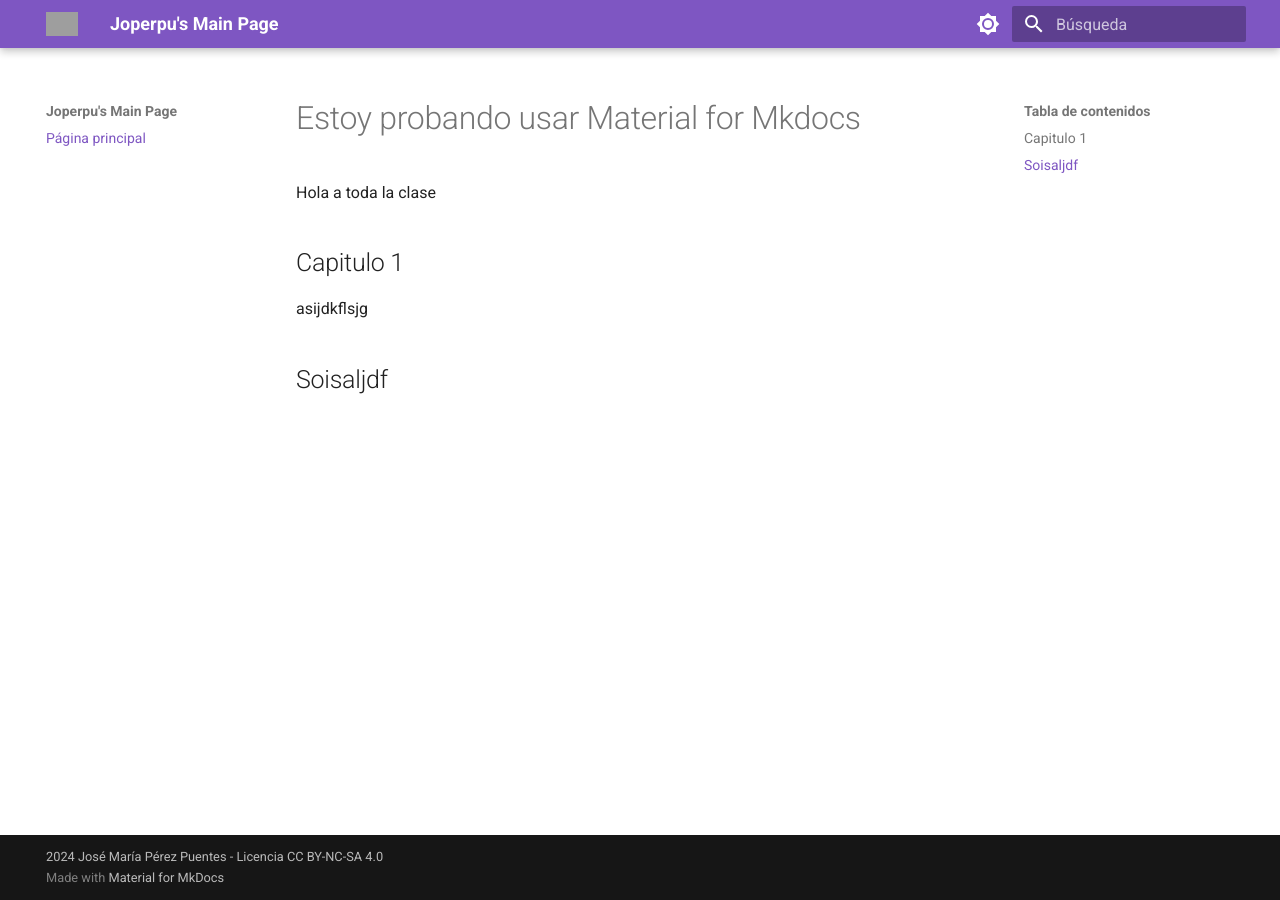
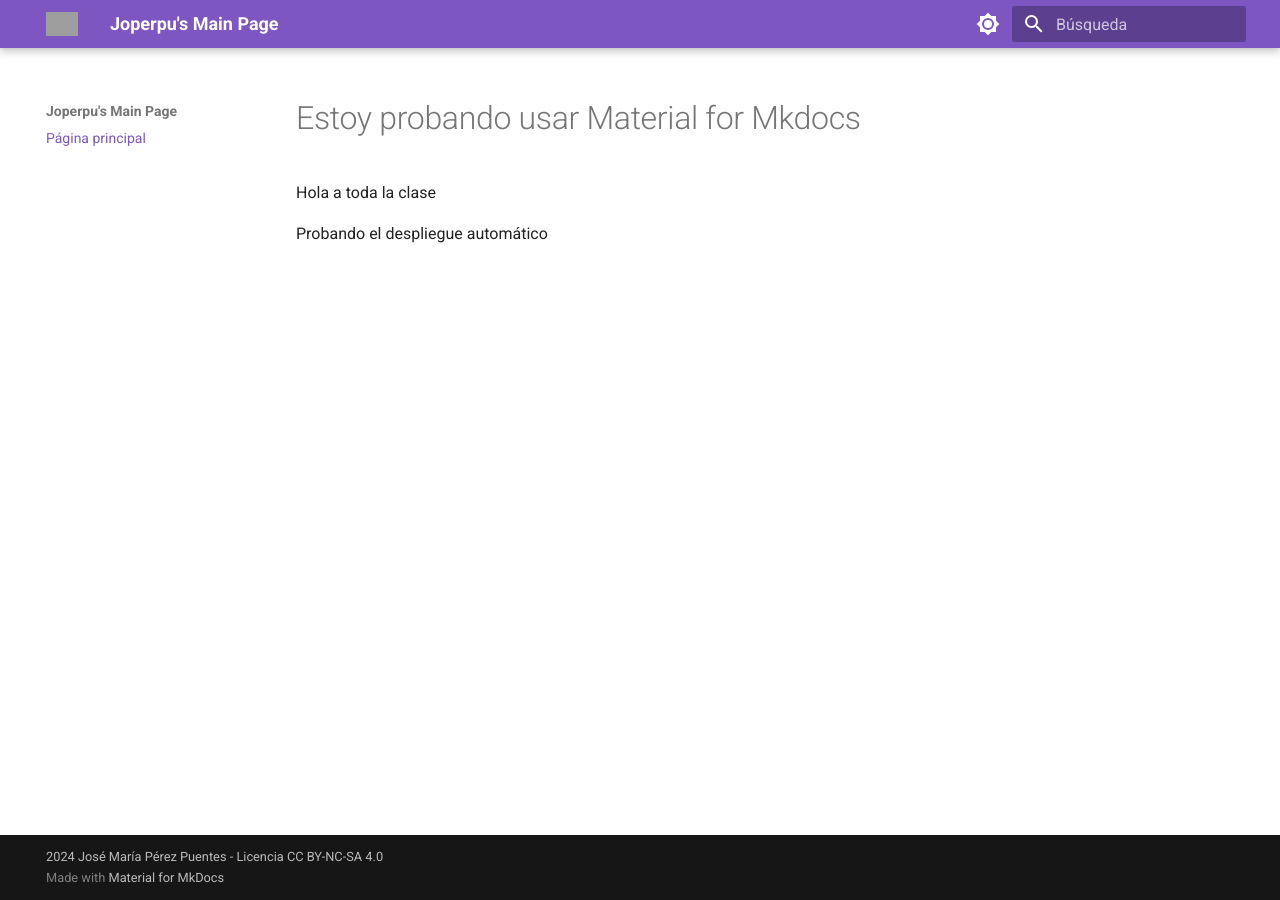
Before and after one commit to Joperpu/ejemplo, an MkDocs documentation site: the page built from docs/index.md, in a window 1280 px wide. Built offline with MkDocs 1.6.1 and Material for MkDocs 9.7.7, drawn with Linux system fonts in a browser that asks for light colours; grey boxes are pictures that could not be loaded.

Commit message:
despliegue automatico

```diff
--- a/docs/index.md
+++ b/docs/index.md
@@ -2,8 +2,4 @@
 
 Hola a toda la clase
 
-## Capitulo 1
-
-asijdkflsjg
-
-## Soisaljdf
+Probando el despliegue automático
```
Also changed, not shown: 1 other file.
